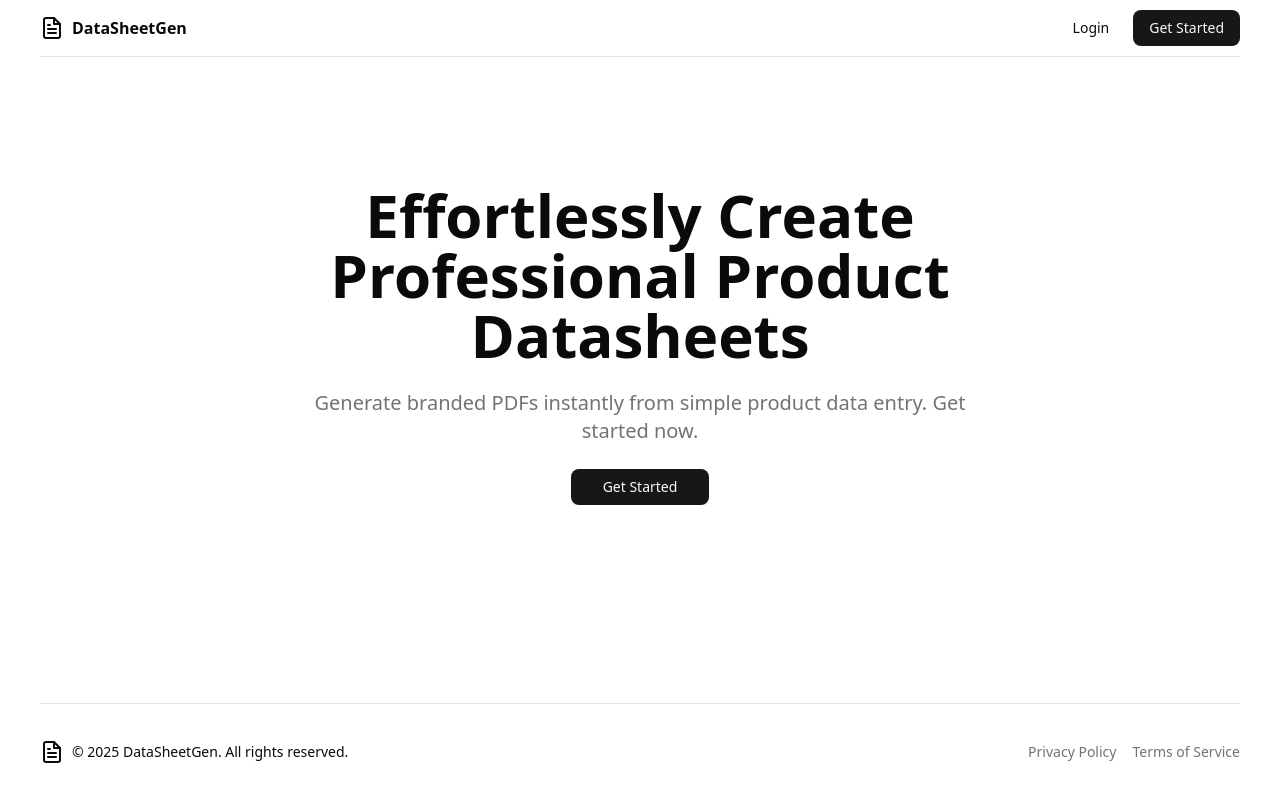
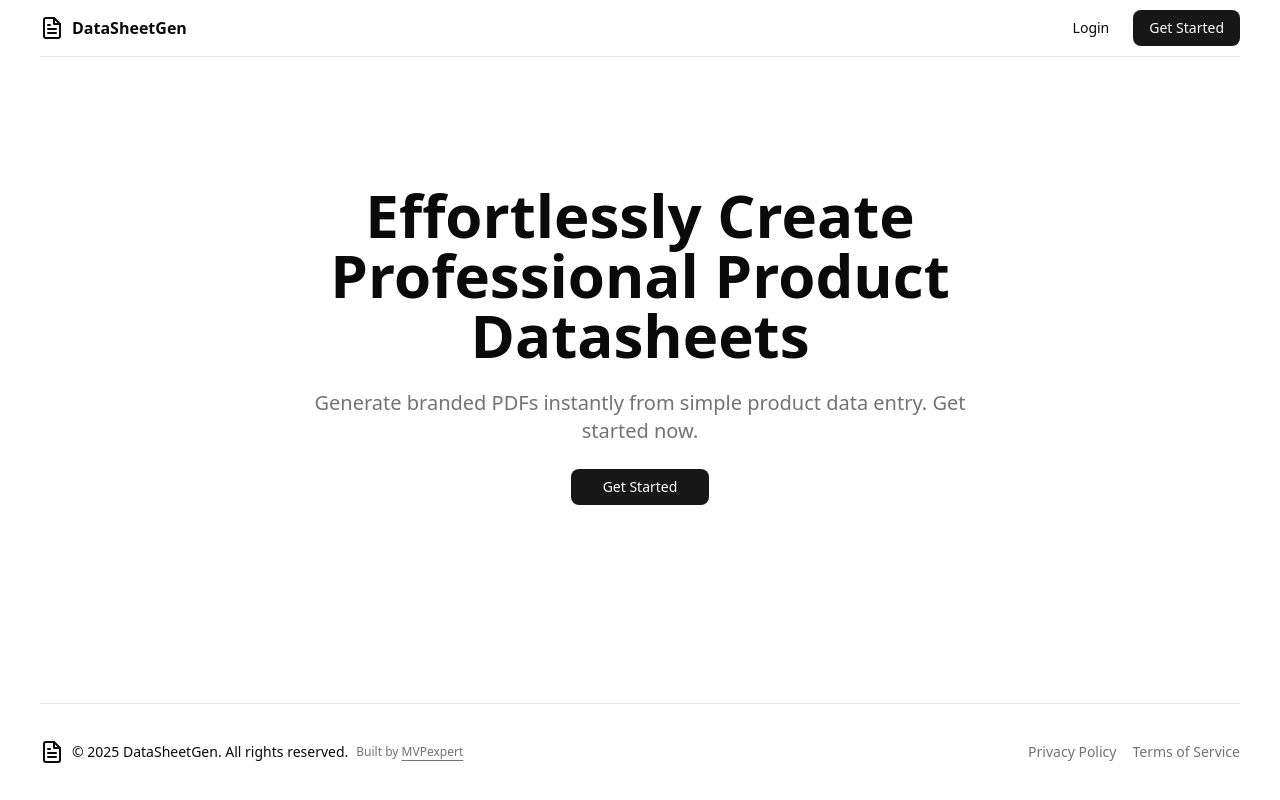
Before and after one commit to borgegb/datasheet, a Next.js app: page / in a window 1280 px wide. Built offline with nearby package versions, Linux system fonts and the light colour scheme.

Commit message:
feat(footer): add MVPexpert credit to footer for enhanced branding visibility

```diff
--- a/components/landingpage/Footer.tsx
+++ b/components/landingpage/Footer.tsx
@@ -1,5 +1,5 @@
 import Link from "next/link";
-import { FC } from 'react';
+import { FC } from "react";
 
 const Footer: FC = () => {
   const currentYear = new Date().getFullYear();
@@ -28,6 +28,17 @@ const Footer: FC = () => {
           <p className="text-center text-sm leading-loose md:text-left">
             &copy; {currentYear} DataSheetGen. All rights reserved.
           </p>
+          <p className="text-center text-xs text-muted-foreground md:text-left">
+            Built by{" "}
+            <a
+              href="https://www.mvpexpert.com/?utm_source=datasheetgen&utm_medium=footer&utm_campaign=credit"
+              target="_blank"
+              rel="noopener"
+              className="underline hover:text-foreground underline-offset-4 transition-colors"
+            >
+              MVPexpert
+            </a>
+          </p>
         </div>
         <div className="flex items-center gap-4 text-sm text-muted-foreground">
           {/* Add actual links */}
@@ -47,6 +58,6 @@ const Footer: FC = () => {
       </div>
     </footer>
   );
-}
+};
 
 export default Footer;
```
